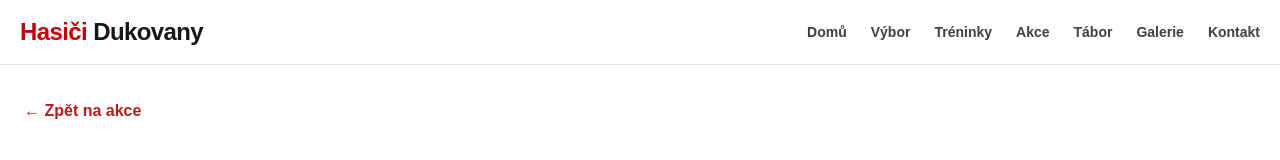
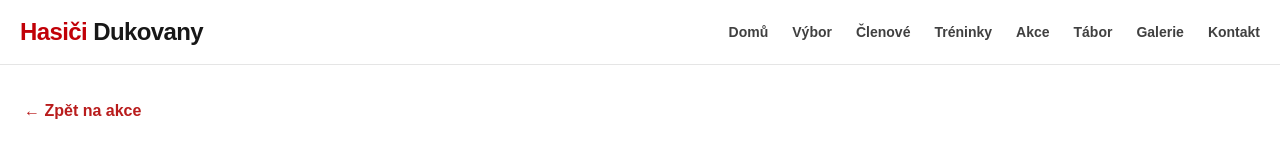
Before and after one commit to Gacova/Hasi-i-Dukovany, a Next.js app: page /sdh/akce/carodejnice-2026 in a window 1280 px wide. Shown: the top 160 px of the page. Built offline with nearby package versions, Linux system fonts and the light colour scheme.

Commit message:
Uprava hlavicky a pridani clenu do SDH menu

```diff
--- a/app/components/Header.tsx
+++ b/app/components/Header.tsx
@@ -7,6 +7,7 @@ import { useState } from "react";
 const sdhMenu = [
   { label: "Domů", href: "/sdh" },
   { label: "Výbor", href: "/sdh/vybor" },
+  { label: "Členové", href: "/sdh/clenove" },
   { label: "Tréninky", href: "/sdh/treninky" },
   { label: "Akce", href: "/sdh/akce" },
   { label: "Tábor", href: "/sdh/tabor" },
@@ -93,6 +94,7 @@ export default function Header() {
           onClick={() => setIsOpen(!isOpen)}
           className="flex h-11 w-11 items-center justify-center rounded-full border border-neutral-200 bg-white text-2xl shadow-sm transition hover:bg-neutral-100 md:hidden"
           aria-label="Otevřít menu"
+          aria-expanded={isOpen}
         >
           {isOpen ? "✕" : "☰"}
         </button>
```
